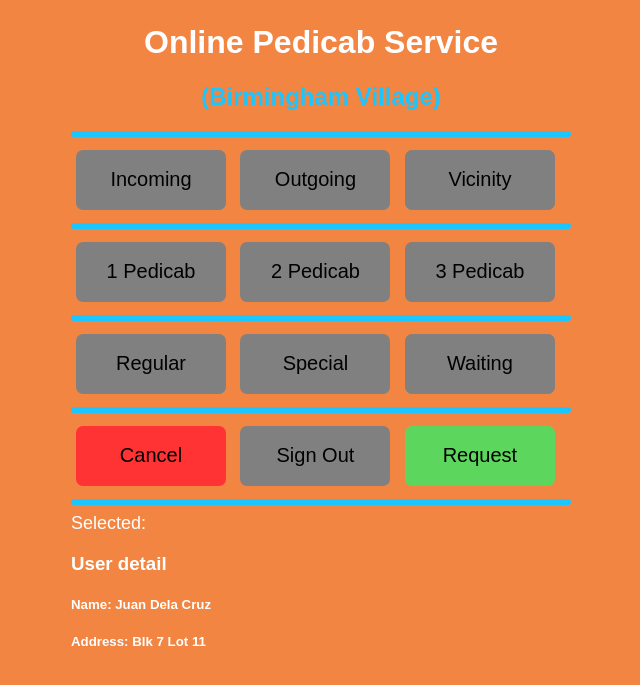
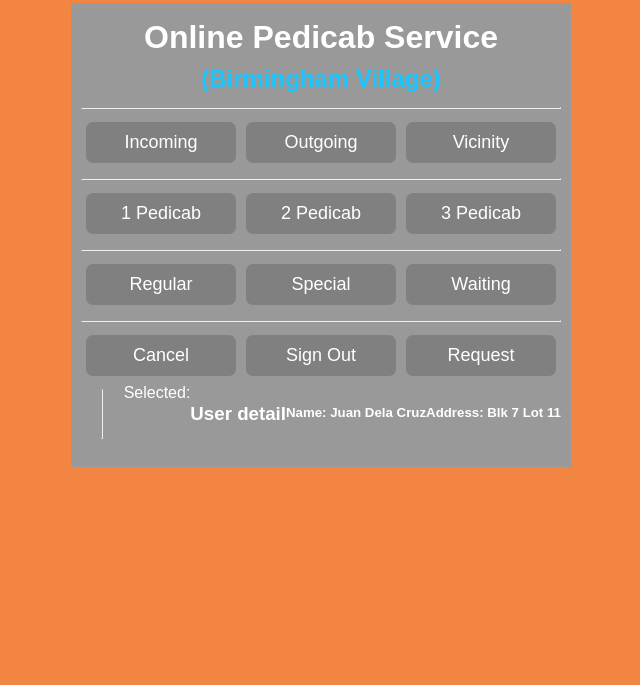
Before and after one commit to ismaelhitmany3n/Padyak, a PHP site: page / in a window 1280 px wide. Shown: the top 685 px of the page, without its empty margins (319-959 px from the left). Run offline with PHP 8.4, Linux system fonts and the light colour scheme.

Commit message:
Update style.css

```diff
--- a/style.css
+++ b/style.css
@@ -1,119 +1,97 @@
-/* Define the font size of the document to be 16 pixels */
-html {
+body{
+  background-color: #f28542;
+  color: white;
+  font-family:sans-serif;
   font-size: 16px;
+  line-height: 1.5;
 }
 
-/* Use a media query to adjust styles for screens 600 pixels wide or less */
-@media (max-width: 600px) {
-  body {
-    font-size: 14px;
+.container{
+  max-width: 100%;
+  margin: 0 auto;
+  padding: 10px;
+  background-color: #999;
+}
+
+.head{
+  text-align: center;
+  margin-bottom: 10px;
+}
+
+.head h1{
+  font-size: 32px;
+  margin: 0;
+  padding: 0;
+}
+
+.head h2{
+  font-size: 24px;
+  margin: 0;
+  padding: 0;
+  color: #1ac6ff;
+}
+
+.button-group{
+  display: flex;
+  flex-wrap: wrap;
+  justify-content: space-between;
+  margin-bottom: 10px;
+}
+
+.button-group button{
+  background-color: #808080;
+  color: white;
+  border: none;
+  border-radius: 7px;
+  padding: 10px;
+  margin: 5px;
+  cursor: pointer;
+  width: calc(33.33% - 10px);
+  text-align: center;
+  font-size: 18px;
+}
+
+.button-group button.active{
+  background-color: #ff751a;
+}
+
+.cancel{
+  background-color: #ff3333;
+}
+
+.cancel:hover{
+  background-color: red;
+}
+
+.request{
+  background-color: #5cd65c;
+}
+
+.request:hover{
+  background-color: green;
+}
+
+.selected-label{
+  font-size: 18px;
+  margin-bottom: 10px;
+}
+
+.user-details{
+  font-size: 16px;
+  margin-bottom: 10px;
+}
+@media screen and (max-width: 768px){
+  .button-group button{
+    width: calc(50% - 10px);
   }
-  .button-group button {
-    width: 100%;
-    margin: 5px 0;
+}
+
+@media screen and (max-width: 480px){
+  .button-group{
+    flex-direction: column;
   }
-  .container {
+
+  .button-group button{
     width: 100%;
   }
 }
-
-/* Use a media query to adjust styles for screens 900 pixels wide or less */
-@media (max-width: 900px) {
-  .button-group button {
-    width: 30%;
-    margin: 5px;
-  }
-}
-
-@media (max-width: 1080px) {
-  body {
-    /*font-size: 14px;*/
-  }
-  .button-group button {
-    width: 80%;
-    margin: 5px 0;
-  }
-  .container {
-    width: 100%;
-  }
-}
-
-/* Use a media query to adjust styles for screens 1200 pixels wide or less */
-@media (max-width: 1200px) {
-  .container {
-    width: 80%;
-    margin: 0 auto;
-  }
-}
-
-/* Use a media query to adjust styles for screens 1400 pixels wide or less */
-@media (max-width: 1400px) {
-  .button-group button {
-    font-size: 18px;
-  }
-}
-
-body {
-  background-color: #f28542;
-  color: white;
-  font-family: sans-serif;
-}
-
-.button-group button.active {
-  background-color: #ff751a;
-  color: #fff;
-  border-radius: 7px;
-}
-
-.button-group button {
-  background-color: #808080;
-  border: none;
-  border-radius: 7px;
-  padding: 1px;
-  margin: 5px 5px;
-  cursor: pointer;
-  width: 150px;
-  height: 60px;
-  display: inline-block;
-  float: center;
-  text-align: center;
-  font-size: 20px;
-}
-
-.button-group button:hover {
-  background-color: #262626;
-  color: white;
-  border-radius: 7px;
-}
-
-label {
-  font-size: 18px;
-}
-
-h1 {
-  text-align: center;
-}
-
-h2 {
-  text-align: center;
-  color: #1ac6ff;
-}
-
-hr {
-  border: 3px solid #1ac6ff;
-  border-radius: 4px;
-}
-
-#cancel {
-  background-color: #ff3333;
-}
-
-#cancel:hover {
-  background-color: red;
-}
-
-#request {
-  background-color: #5cd65c;
-}
-
-#request:hover
```
